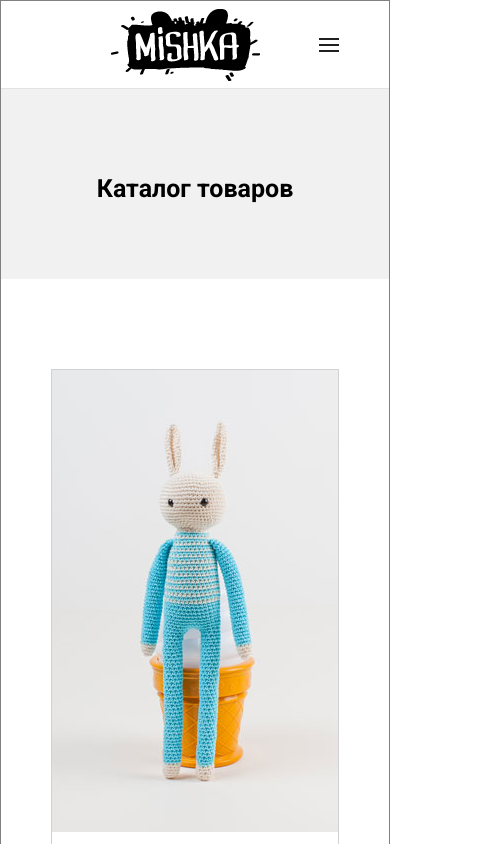
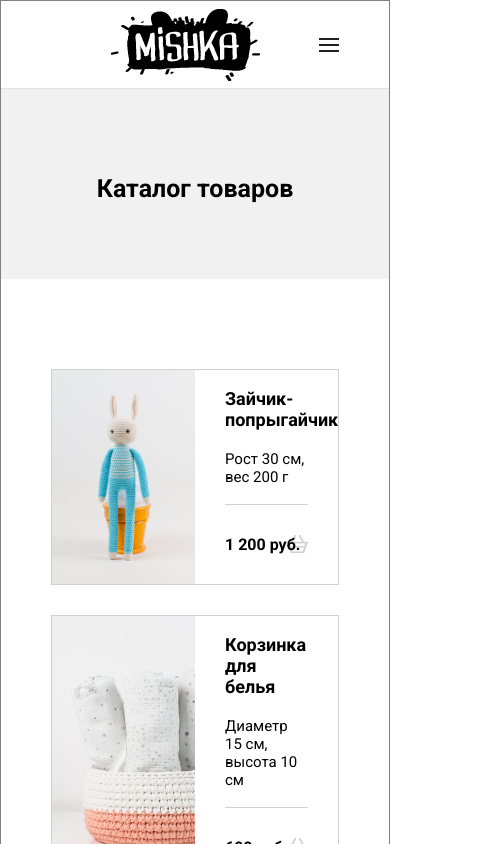
Before and after one commit to Prfnnk/Mishka, a React app: page /mishka/catalog in a window 390 px wide. Shown: the top 844 px of the page, 504 px wide, since content can reach past the window. Built offline with nearby package versions, Linux system fonts and the light colour scheme.

Commit message:
mobile view

```diff
--- a/src/components/catalog/index.jsx
+++ b/src/components/catalog/index.jsx
@@ -75,12 +75,14 @@ const Catalog = () => {
                 <div className="catalog__range-img">
                   <img src={item.img} alt={item.title} />
                 </div>
+                <div className="range__about">
                   <div className="range__text range__text_last">
                     <div className="range__title">{item.title}</div>
                     <div className="range__description">{item.description}</div>
                   </div>
                   <div className="range__price range__price_last">
                     {item.price} руб.
+                  </div>
                 </div>
               </div>
             );
@@ -99,8 +101,13 @@ const Catalog = () => {
               </div>
             </div>
             <div className="catalog__details">
+              <div className="catalog__details-header">
                 <div className="catalog__details-logo"></div>
-              <div className="catalog__details-title">Процесс производства</div>
+                <div className="catalog__details-title">
+                  Процесс производства
+                </div>
+              </div>
+
               <div className="catalog__details-description">
                 По просьбам наших любимых фолловеров мы сняли для вас подробное
                 видео о том, как появляются наши товары.
--- a/src/components/catalog/styles/style.scss
+++ b/src/components/catalog/styles/style.scss
@@ -56,7 +56,7 @@
 
     &-img {
       width: 100%;
-      height: 462px;
+      height: 100%;
 
       & img {
         width: 100%;
@@ -147,3 +147,58 @@
     }
   }
 }
+
+@media (max-width: 768px) {
+  .catalog {
+    &__range {
+      &-item {
+        width: 100%;
+        display: flex;
+        max-height: 333px;
+      }
+      &-img {
+        width: 50%;
+      }
+    }
+
+    &__video {
+      display: block;
+
+      &-link {
+        width: 100%;
+        height: 443px;
+      }
+    }
+
+    &__details {
+      width: 100%;
+      align-items: flex-start;
+      padding: 50px;
+
+      &-header {
+        display: flex;
+        margin-bottom: 40px;
+      }
+
+      &-logo {
+        margin-right: 30px;
+      }
+
+      &-description {
+        margin-bottom: 40px;
+      }
+
+      &-button {
+        width: 100%;
+      }
+    }
+  }
+  .range {
+    &__about {
+      display: flex;
+      flex-direction: column;
+      width: 50%;
+      justify-content: space-between;
+    }
+  }
+}
```
Lines whose indentation alone changed are shown as unchanged.
